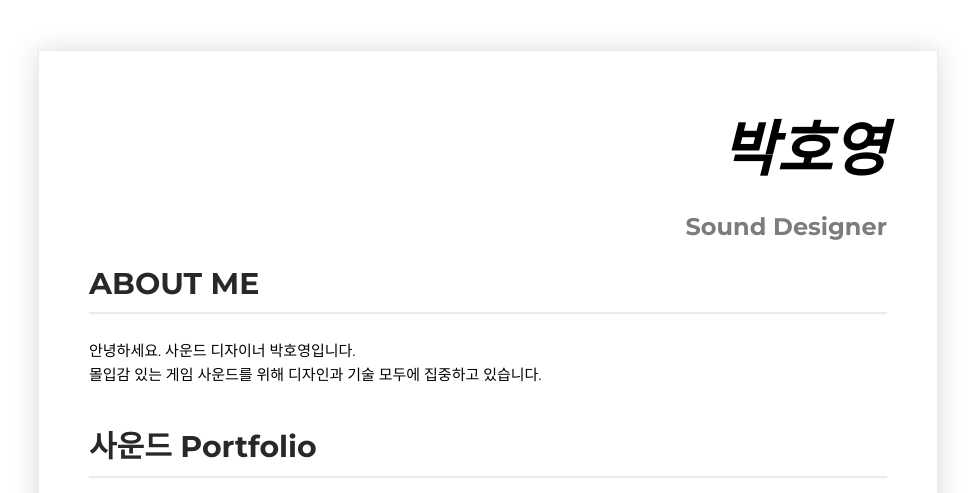
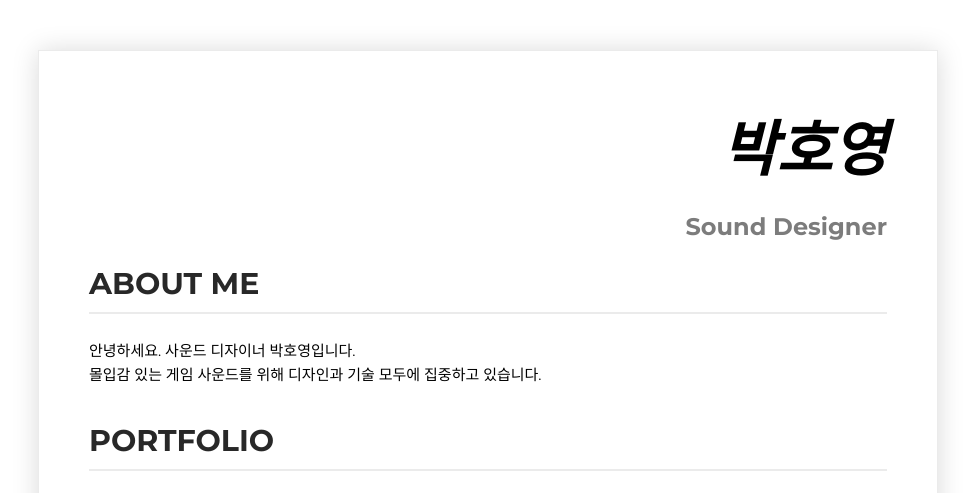
Before and after one commit to Hoyoungpark/resume1, a plain HTML site: page index.html in a window 1280 px wide. Shown: the top 493 px of the page, without its empty margins (152-1127 px from the left). Drawn offline with Linux system fonts and the light colour scheme.

Commit message:
Add files via upload

```diff
--- a/index.html
+++ b/index.html
@@ -23,7 +23,7 @@
         </section>
 
         <section>
-            <h2>사운드 Portfolio</h2>
+            <h2>PORTFOLIO</h2>
             <div class="flat-wrab">
                 <p class="title-text">빈딕투스</p>
                 <p class="desc-text">트레일러 사운드 리디자인</p>
@@ -48,7 +48,6 @@
         </section>
 
         <section>
-            <h2>언리얼 Portfolio</h2>
             <div class="flat-wrab">
                 <p class="title-text">언리얼엔진: 풋스텝, 차폐 </p>
                 <p class="desc-text">Wwise-언리얼 연동으로 제작했습니다.<br>풋스텝 바닥재질 스위치 세팅 / 리스너 세팅 / 차폐 세팅</p>
```
